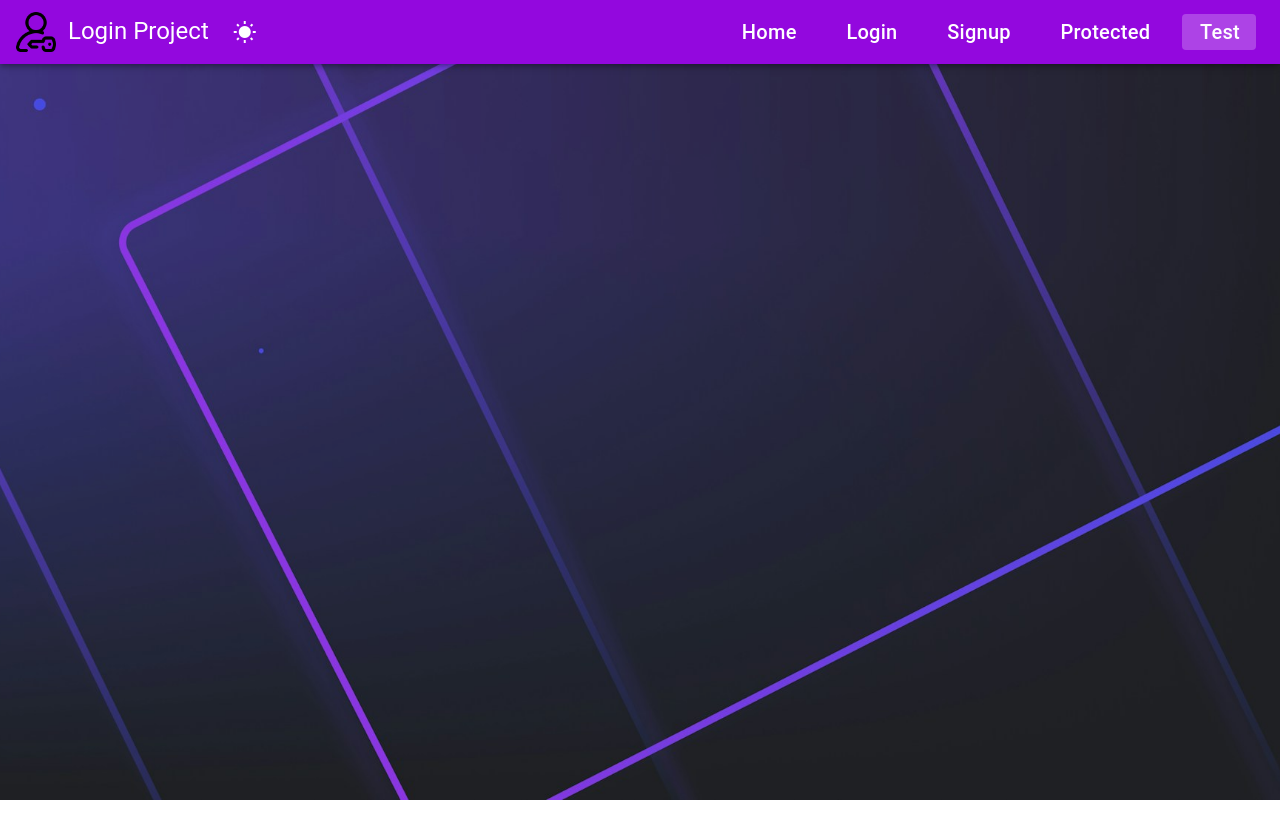
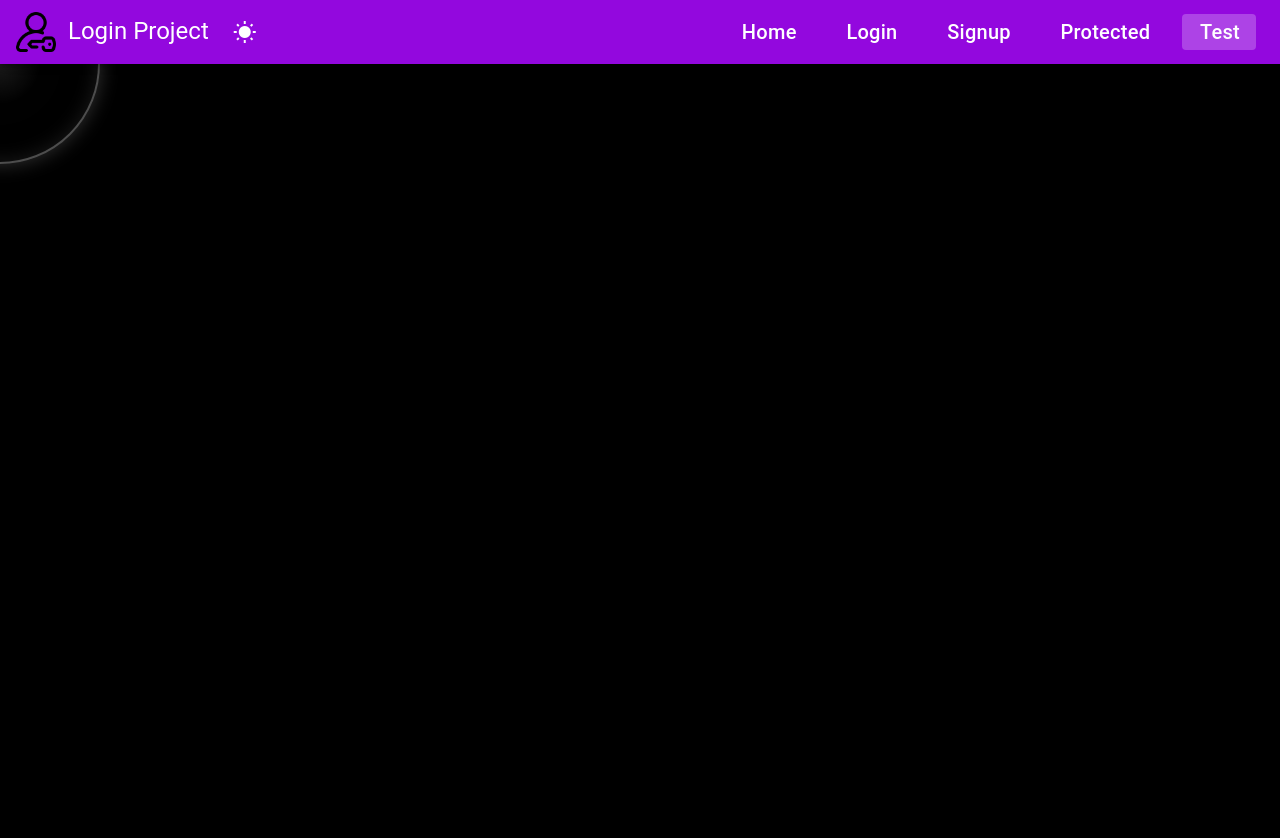
Before and after one commit to FranFerd/LoginFrontend, a Vue app: page /test in a window 1280 px wide. Shown: the top 838 px of the page. Before the commit the page ends 800 px from the top, so only its background shows below. Built offline with nearby package versions, Linux system fonts and the light colour scheme; a small style sheet from the web is missing.

Commit message:
Added HomeView and FeatureCardRow

```diff
--- a/components.d.ts
+++ b/components.d.ts
@@ -9,6 +9,7 @@ export {}
 declare module 'vue' {
   export interface GlobalComponents {
     FeatureCard: typeof import('./src/components/FeatureCard.vue')['default']
+    FeatureCardRow: typeof import('./src/components/FeatureCardRow.vue')['default']
     HelloWorld: typeof import('./src/components/HelloWorld.vue')['default']
     Home: typeof import('./src/components/Home.vue')['default']
     Login: typeof import('./src/components/Login.vue')['default']
--- a/src/components/FeatureCard.vue
+++ b/src/components/FeatureCard.vue
@@ -1,10 +1,3 @@
-<script setup lang="ts">
-defineProps<{
-  icon: string
-  title: string
-  description: string
-}>()
-</script>
 <template>
   <v-card
     class="rounded-lg shadow-lg hover:shadow-x1 transition-shadow"
@@ -33,3 +26,10 @@ defineProps<{
     </div>
   </v-card>
 </template>
+<script setup lang="ts">
+defineProps<{
+  icon: string
+  title: string
+  description: string
+}>()
+</script>
--- /dev/null
+++ b/src/components/FeatureCardRow.vue
@@ -0,0 +1,26 @@
+<template>
+<!-- Features Cards -->
+<section class="grid grid-cols-1 md:grid-cols-3 gap-25"> <!-- grid-cols-1 - small screens only have 1 row, md - 3 -->
+<FeatureCard
+    icon="mdi-lock-check-outline"
+    title="JWT Authentication"
+    description="Secure token-based authentication with JSON Web Tokens to protect your API endpoints.">
+</FeatureCard>
+
+<FeatureCard
+    icon="mdi-server"
+    title="FastAPI Backend"
+    description="High-performance Python backend managing user sessions, authentication, and PostgreSQL database.">
+</FeatureCard>
+
+<FeatureCard
+    icon="mdi-vuejs"
+    title="Vue 3 & Vuetify Frontend"
+    description="Modern, responsive UI built with Vue 3, Vuetify components, and Tailwind CSS utility-first styling.">
+</FeatureCard>
+</section>
+
+</template>
+<script setup lang="ts">
+import FeatureCard from './FeatureCard.vue';
+</script>
--- a/src/components/Home.vue
+++ /dev/null
@@ -1,56 +0,0 @@
-<script setup lang="ts">
-import FeatureCard from '../components/FeatureCard.vue'
-</script>
-<template>
-<v-container class="max-w-4xl mx-auto py-16 px-6">
-  <!-- Hero Section -->
-  <section class="text-center mb-16">
-    <h1 class="text-h1 font-extrabold mb-4 ">
-      Secure Login & Signup System
-    </h1>
-    <div class="mt-10">
-      <p class="text-h3">
-        This project demonstrates a full authentication flow with Vue 3, Vuetify UI, Tailwind CSS, and a FastAPI backend using JWT tokens for secure authorization.
-      </p>
-    </div>
-
-  </section>
-
-  <!-- Features Cards -->
-  <section class="grid grid-cols-1 md:grid-cols-3 gap-25"> <!-- grid-cols-1 - small screens only have 1 row, md - 3 -->
-    <FeatureCard
-      icon="mdi-lock-check-outline"
-      title="JWT Authentication"
-      description="Secure token-based authentication with JSON Web Tokens to protect your API endpoints.">
-    </FeatureCard>
-
-    <FeatureCard
-      icon="mdi-server"
-      title="FastAPI Backend"
-      description="High-performance Python backend managing user sessions, authentication, and PostgreSQL database.">
-    </FeatureCard>
-
-    <FeatureCard
-      icon="mdi-vuejs"
-      title="Vue 3 & Vuetify Frontend"
-      description="Modern, responsive UI built with Vue 3, Vuetify components, and Tailwind CSS utility-first styling.">
-    </FeatureCard>
-  </section>
-
-  <div class="mt-10 grid grid-cols-1 md:grid-cols-2 gap-50">
-    <v-btn
-      color="primary"
-      class="rounded text-h3"
-      style="height: 56px;"
-      to="/signup"> Signup
-    </v-btn>
-    <v-btn
-      outlined
-      color="primary"
-      class="rounded-lg text-h3"
-      style="height: 56px;"
-      to="/login"> Login
-    </v-btn>
-  </div>
-</v-container>
-</template>
--- a/src/components/Testing.vue
+++ b/src/components/Testing.vue
@@ -1,13 +1,173 @@
 <template>
-<v-container>
+  <div class="flashlight-container" @mousemove="handleMouseMove">
+    <!-- Mask layer that hides everything except the flashlight area -->
+    <div class="dark-mask" :style="maskStyle"></div>
 
-</v-container>
+    <!-- Your actual content (completely visible underneath) -->
+    <div class="website-content">
+      <header class="header">
+        <h1>Secret Website</h1>
+        <p>Use your cursor as a flashlight to explore</p>
+      </header>
+
+      <main class="main-content">
+        <section class="section">
+          <h2>Hidden Section 1</h2>
+          <p>This content is only visible when you shine light on it</p>
+        </section>
+
+        <section class="section">
+          <h2>Hidden Section 2</h2>
+          <p>Move your cursor around to discover secrets</p>
+        </section>
+
+        <section class="section">
+          <h2>Hidden Section 3</h2>
+          <p>The darkness hides many mysteries</p>
+        </section>
+      </main>
+    </div>
+
+    <!-- Optional: Custom cursor -->
+    <div class="flashlight-cursor" :style="cursorStyle"></div>
+  </div>
 </template>
-<script setup lang="ts">
 
+<script setup>
+import { ref, onMounted, onUnmounted } from 'vue'
+
+const mouseX = ref(0)
+const mouseY = ref(0)
+
+const maskStyle = ref({
+  '--mouse-x': '0px',
+  '--mouse-y': '0px'
+})
+
+const cursorStyle = ref({
+  left: '0px',
+  top: '0px'
+})
+
+const handleMouseMove = (event) => {
+  mouseX.value = event.clientX
+  mouseY.value = event.clientY
+
+  maskStyle.value = {
+    '--mouse-x': `${mouseX.value}px`,
+    '--mouse-y': `${mouseY.value}px`
+  }
+
+  cursorStyle.value = {
+    left: `${mouseX.value}px`,
+    top: `${mouseY.value}px`
+  }
+}
+
+onMounted(() => {
+  document.body.style.cursor = 'none'
+  document.body.style.overflow = 'hidden'
+})
+
+onUnmounted(() => {
+  document.body.style.cursor = ''
+  document.body.style.overflow = ''
+})
 </script>
+
 <style scoped>
-.inverted{
-    filter: invert(1)
+.flashlight-container {
+  position: relative;
+  width: 100vw;
+  height: 100vh;
+  overflow: hidden;
+}
+
+/* Dark mask that covers everything except the flashlight area */
+.dark-mask {
+  position: absolute;
+  top: 0;
+  left: 0;
+  width: 100%;
+  height: 100%;
+  background: radial-gradient(
+    circle 100px at var(--mouse-x) var(--mouse-y),
+    transparent 0%,
+    rgba(0, 0, 0, 0.95) 40%,
+    black 100%
+  );
+  pointer-events: none;
+  z-index: 2;
+  transition: background 0.1s ease-out;
+}
+
+/* Your actual website content - completely visible but hidden by the mask */
+.website-content {
+  position: relative;
+  width: 100%;
+  height: 100%;
+  background: linear-gradient(135deg, #1a1a1a, #2d2d2d);
+  color: white;
+  z-index: 1;
+  padding: 2rem;
+  overflow-y: auto;
+}
+
+.header {
+  text-align: center;
+  padding: 4rem 2rem;
+}
+
+.header h1 {
+  font-size: 3rem;
+  margin-bottom: 1rem;
+  color: #fff;
+}
+
+.header p {
+  font-size: 1.2rem;
+  opacity: 0.8;
+}
+
+.main-content {
+  max-width: 1200px;
+  margin: 0 auto;
+}
+
+.section {
+  background: rgba(255, 255, 255, 0.05);
+  padding: 3rem;
+  margin: 2rem 0;
+  border-radius: 15px;
+  border: 1px solid rgba(255, 255, 255, 0.1);
+  backdrop-filter: blur(10px);
+}
+
+.section h2 {
+  font-size: 2rem;
+  margin-bottom: 1rem;
+  color: #fff;
+}
+
+.section p {
+  font-size: 1.1rem;
+  line-height: 1.6;
+  opacity: 0.9;
+}
+
+/* Flashlight cursor */
+.flashlight-cursor {
+  position: absolute;
+  width: 200px;
+  height: 200px;
+  border: 2px solid rgba(255, 255, 255, 0.3);
+  border-radius: 50%;
+  pointer-events: none;
+  transform: translate(-50%, -50%);
+  z-index: 3;
+  box-shadow:
+    0 0 20px rgba(255, 255, 255, 0.2),
+    inset 0 0 20px rgba(255, 255, 255, 0.1);
+  transition: all 0.1s ease-out;
 }
 </style>
--- a/src/router/index.ts
+++ b/src/router/index.ts
@@ -5,7 +5,7 @@ const routes: RouteRecordRaw[] = [
     {
         path: "/",
         name: "Home",
-        component: () => import('@/components/Home.vue')
+        component: () => import('@/views/HomeView.vue')
     },
     {
         path: "/login",
--- /dev/null
+++ b/src/views/HomeView.vue
@@ -0,0 +1,37 @@
+<template>
+<v-container class="max-w-4xl mx-auto py-16 px-6">
+  <!-- Hero Section -->
+  <section class="text-center mb-16">
+    <h1 class="text-h1 font-extrabold mb-4 ">
+      Secure Login & Signup System
+    </h1>
+    <div class="mt-10">
+      <p class="text-h3">
+        This project demonstrates a full authentication flow with Vue 3, Vuetify UI, Tailwind CSS, and a FastAPI backend using JWT tokens for secure authorization.
+      </p>
+    </div>
+
+  </section>
+
+  <FeatureCardRow></FeatureCardRow>
+
+  <div class="mt-10 grid grid-cols-1 md:grid-cols-2 gap-50">
+    <v-btn
+    color="primary"
+    class="rounded text-h3"
+    style="height: 56px;"
+    to="/signup"> Signup
+    </v-btn>
+    <v-btn
+    outlined
+    color="primary"
+    class="rounded-lg text-h3"
+    style="height: 56px;"
+    to="/login"> Login
+    </v-btn>
+  </div>
+</v-container>
+</template>
+<script setup lang="ts">
+import FeatureCardRow from '@/components/FeatureCardRow.vue';
+</script>
```
